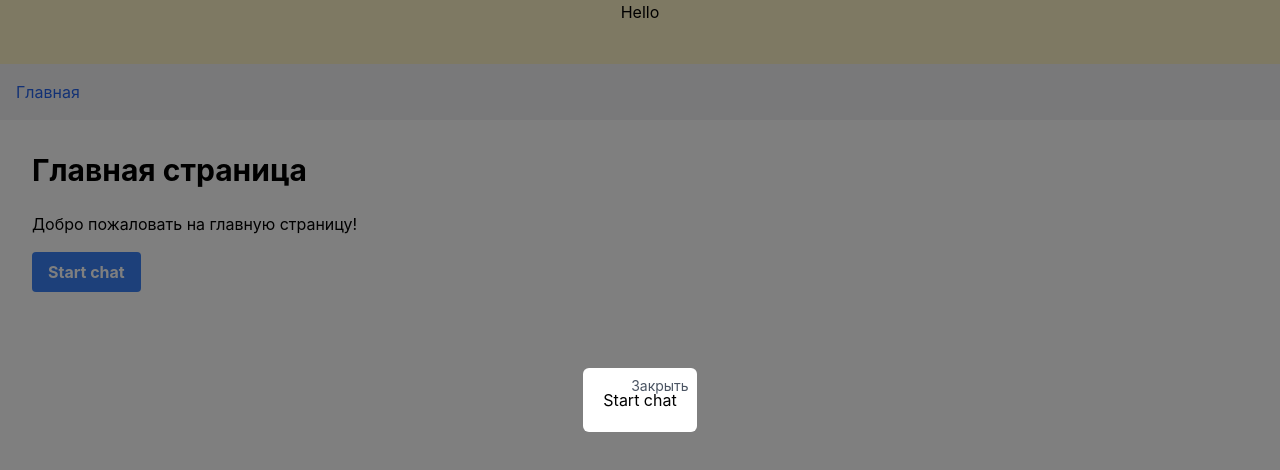
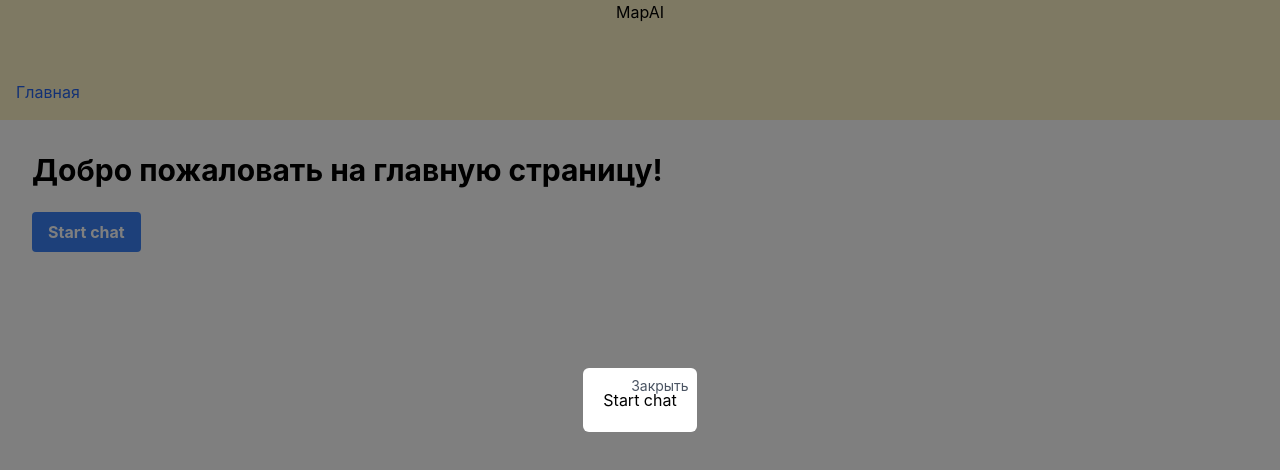
Before and after one commit to Ismaillhan2007/MapAI_Front, a React (Create React App) app in the folder my-app/: page / in a window 1280 px wide. Shown: the top 470 px of the page. Built offline with nearby package versions, Linux system fonts and the light colour scheme.

Commit message:
Deleted p tag in Main page,changed layout color

```diff
--- a/my-app/src/components/Header.tsx
+++ b/my-app/src/components/Header.tsx
@@ -6,7 +6,7 @@ const Header = () =>{
 
     return (
         <div className="Header bg-amber-100 flex justify-center h-16" >
-            <h1 className="">Hello</h1>
+            <h1 className="">MapAI</h1>
         </div>
     );
 }
--- a/my-app/src/components/Main.tsx
+++ b/my-app/src/components/Main.tsx
@@ -42,8 +42,7 @@ const Main =()=>{
     const[isModalOpen,setIsModalOpen] = useState(true);
     return(
         <div className="p-8">
-            <h1 className="text-3xl font-bold mb-6">Главная страница</h1>
-            <p className="mb-4">Добро пожаловать на главную страницу!</p>
+            <h1 className="text-3xl font-bold mb-6">Добро пожаловать на главную страницу!</h1>
             <button
                 onClick={()=>setIsModalOpen(true)}
                 className="static bg-blue-500 hover:bg-blue-700 text-white font-bold py-2 px-4 rounded"
--- a/my-app/src/components/layout.tsx
+++ b/my-app/src/components/layout.tsx
@@ -3,7 +3,7 @@ import { Outlet, Link } from "react-router-dom";
 const Layout = ()=>{
     return(
         <>
-        <nav className="bg-gray-100 p-4">
+        <nav className="bg-amber-100 p-4">
             <ul className="flex space-x-4">
                 <li>
                     <Link to="/" className="text-blue-600 hover:text-blue-800">
```
